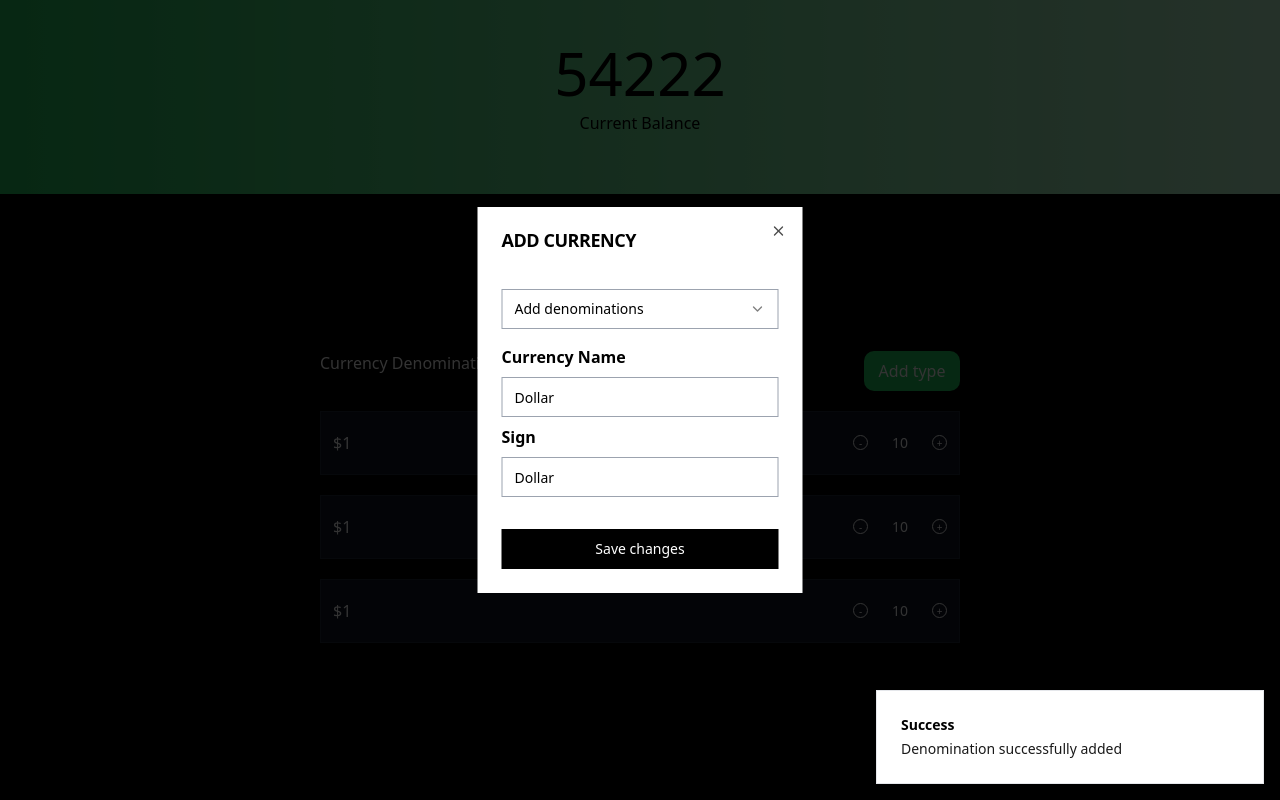
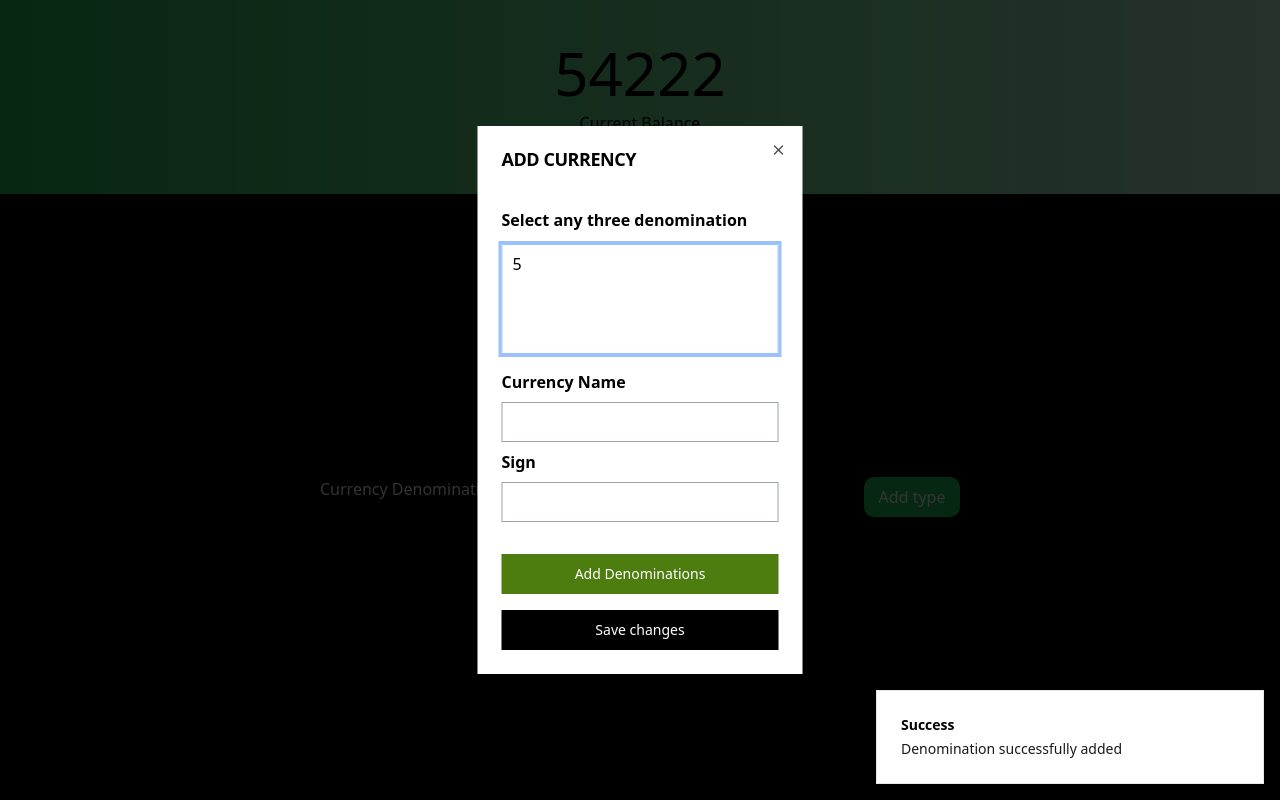
Before and after one commit to KamrulHasaanAnanda/mobpay-task, a Next.js app: page / in a window 1280 px wide. Both pictures are taken after typing "Sample", "5" into the empty fields and a click on the button "Save". Built offline with nearby package versions, Linux system fonts and the light colour scheme.

Commit message:
currency added

```diff
--- a/src/components/CurrencyModal.jsx
+++ b/src/components/CurrencyModal.jsx
@@ -1,4 +1,4 @@
-import React from "react";
+import React, { useEffect, useState } from "react";
 import { Button } from "@/components/ui/button";
 
 import { Input } from "@/components/ui/input";
@@ -18,53 +18,207 @@ import {
   SelectTrigger,
   SelectValue,
 } from "@/components/ui/select";
-function CurrencyModal({open,setopen}) {
+import { useToast } from "./ui/use-toast";
+
+function CurrencyModal({ open, setopen, setdenominationsModal }) {
+  const { toast } = useToast();
+
+  const [denominations, setdenominations] = useState();
+  const [formData, setformData] = useState({
+    denominations: null,
+    currency_name: null,
+    currency_sign: null,
+  });
+
+  const [errorMessage, seterrorMessage] = useState({
+    denominations: null,
+    currency_name: null,
+    currency_sign:null,
+  });
+
+  useEffect(() => {
+    let data = localStorage.getItem("denominations");
+    data = JSON.parse(data);
+    console.log("data", data);
+    if (data?.length > 0) {
+      setdenominations(data);
+    } else {
+      setopen(false);
+      setdenominationsModal(true);
+    }
+  }, [open]);
+
+  let handleSelectChange = (e) => {
+    let name = e.target.name;
+    let values = Array.from(e.target.selectedOptions, (option) => option.value);
+    setformData({
+      ...formData,
+      [name]: values,
+    });
+  };
+
+  let handleChange = (e) => {
+    let name = e.target.name;
+    let values = e.target.value;
+    setformData({
+      ...formData,
+      [name]: values,
+    });
+  };
+  let submit = ()=>{
+    console.log('formData', formData)
+    if (!formData?.currency_name) {
+      seterrorMessage({
+        ...errorMessage,
+        currency_name: "Currency name is empty",
+      });
+    }
+    if (!formData?.currency_sign) {
+      seterrorMessage({
+        ...errorMessage,
+        currency_sign: "Currency sign can not be empty",
+      });
+    }
+    if (formData?.denominations?.length === 0 ) {
+      seterrorMessage({
+        ...errorMessage,
+        denominations: "Denominations can not be empty or less than three",
+      });
+    }
+    else{
+      seterrorMessage({
+        currency_name:null,
+        currency_sign:null,
+        denominations:null
+      })
+
+      localStorage.setItem("currency",JSON.stringify(formData))
+      toast({
+        variant: "success",
+        title: "Success ",
+        description: "Currency successfully added",
+        //
+      });
+      setopen(false)
+
+    }
+
+  }
   return (
     <Dialog open={open} onOpenChange={setopen}>
-
       <DialogContent className="sm:max-w-[325px] w-11/12 bg-white border-none rounded">
         <DialogHeader>
           <DialogTitle>ADD CURRENCY</DialogTitle>
         </DialogHeader>
         <div className="grid py-4">
           <div className="flex flex-col gap-2 mt-2 mb-4">
-            <Select>
+            {/* <Select>
               <SelectTrigger className="w-full border border-gray-400 z-50">
-                <SelectValue placeholder="Add denominations" />
+                <SelectValue placeholder="Denominations" />
               </SelectTrigger>
               <SelectContent>
-                <SelectItem value="light">Light</SelectItem>
-                <SelectItem value="dark">Dark</SelectItem>
-                <SelectItem value="system">System</SelectItem>
+                {denominations?.length > 0 &&
+                  denominations.map((denomination) => (
+                    <SelectItem
+                      value={denomination.value}
+                      key={denomination.name}
+                    >
+                      {denomination.value}
+                    </SelectItem>
+                  ))}
               </SelectContent>
-            </Select>
+            </Select> */}
+            <h4 htmlFor="name" className="font-semibold">
+              Select any three denomination
+            </h4>
+            <select
+              id="fruits"
+              name="denominations"
+              multiple
+              onChange={handleSelectChange}
+              value={formData.denominations}
+              className="mt-1 w-full border rounded-md p-2 focus:outline-none focus:ring focus:border-blue-300"
+            >
+              {denominations?.length > 0 &&
+                denominations.map((denomination) => (
+                  <option value={denomination.value} key={denomination.name}>
+                    {denomination.value}
+                  </option>
+                ))}
+            </select>
+            {errorMessage.denominations && (
+              <p
+                style={{
+                  color: " #F44336",
+                  fontWeight: 500,
+                  fontSize: 13,
+                }}
+              >
+                {errorMessage?.denominations}
+              </p>
+            )}
           </div>
           <div className="flex flex-col gap-2">
             <h4 htmlFor="name" className="font-semibold">
               Currency Name
             </h4>
             <Input
-              id="c_name"
-              value="Dollar"
+              value={formData?.currency_name}
+              name="currency_name"
               className="border border-gray-400"
+              onChange={handleChange}
             />
+             {errorMessage.currency_name && (
+              <p
+                style={{
+                  color: " #F44336",
+                  fontWeight: 500,
+                  fontSize: 13,
+                }}
+              >
+                {errorMessage?.currency_name}
+              </p>
+            )}
           </div>
           <div className="flex flex-col gap-2 mt-2">
             <h4 htmlFor="name" className="font-semibold">
               Sign
             </h4>
             <Input
-              id="c_name"
-              value="Dollar"
+              name={"currency_sign"}
+              value={formData?.currency_sign}
               className="border border-gray-400"
+              onChange={handleChange}
             />
+             {errorMessage.currency_sign && (
+              <p
+                style={{
+                  color: " #F44336",
+                  fontWeight: 500,
+                  fontSize: 13,
+                }}
+              >
+                {errorMessage?.currency_sign}
+              </p>
+            )}
           </div>
         </div>
 
         <Button
+          className="w-full bg-lime-700 text-white hover:bg-black"
+          varient
+          onClick={() => {
+            setopen(false);
+            setdenominationsModal(true);
+          }}
+        >
+          Add Denominations
+        </Button>
+        <Button
           type="submit"
           className="w-full bg-black text-white hover:bg-slate-600"
           varient
+          onClick={submit}
         >
           Save changes
         </Button>
--- a/src/components/DenominationModal.jsx
+++ b/src/components/DenominationModal.jsx
@@ -40,7 +40,7 @@ function DenominationModal({ open, setopen, setCurrencyModal }) {
     });
   };
   let addDenomination = () => {
-    console.log("formData", formData);
+    // console.log("formData", formData);
     let oldData = localStorage.getItem("denominations");
     if (!formData?.denominationName) {
       seterrorMessage({
@@ -58,10 +58,41 @@ function DenominationModal({ open, setopen, setCurrencyModal }) {
         denominationName: null,
         denominationValue: null,
       });
+
+      if (oldData) {
+        oldData = JSON.parse(oldData);
+
         let denomination = {
           name: formData?.denominationName,
           value: formData?.denominationValue,
         };
+
+        let newArray = [denomination, ...oldData];
+        toast({
+          variant: "success",
+          title: "Success ",
+          description: "Denomination successfully added",
+          //
+        });
+        setformData({
+          denominationName: "",
+          denominationValue: "",
+        });
+        // console.log("denomination", denomination);
+
+        localStorage.setItem("denominations", JSON.stringify(newArray));
+        // setTimeout(() => {
+        setopen(false);
+        setCurrencyModal(true);
+        // }, 1000);
+      } else {
+        let denomination = [
+          {
+            name: formData?.denominationName,
+            value: formData?.denominationValue,
+          },
+        ];
+
         toast({
           variant: "success",
           title: "Success ",
@@ -71,8 +102,15 @@ function DenominationModal({ open, setopen, setCurrencyModal }) {
         // console.log("denomination", denomination);
 
         localStorage.setItem("denominations", JSON.stringify(denomination));
+        setformData({
+          denominationName: "",
+          denominationValue: "",
+        });
+        // setTimeout(() => {
         setopen(false);
         setCurrencyModal(true);
+        // }, 1000);
+      }
     }
   };
   // console.log("errorMessage", errorMessage);
--- a/src/components/Denominations.jsx
+++ b/src/components/Denominations.jsx
@@ -1,12 +1,22 @@
-import React from 'react'
-import { Input } from './ui/input'
+import React, { useState } from "react";
+import { Input } from "./ui/input";
 
-function Denominations() {
+function Denominations({ value, sign }) {
+  const [input, setinput] = useState(0);
+  const handleChange = (value) => {
+    // Ensure the value is not less than 0
+    const newValue = Math.max(0, input + value);
+    setinput(newValue);
+  };
   return (
     <div className="h-16 p-3 mt-5 flex justify-between items-center self-stretch rounded-md border border-solid border-gray-800 bg-gray-900">
-    <p className="text-base font-medium leading-6 text-white">$1</p>
+      <p className="text-base font-medium leading-6 text-white">
+        {sign}
+        {value}
+      </p>
       <div class="flex w-120 justify-center items-center gap-3 text-white">
         <h4
+          onClick={() => handleChange(-1)}
           style={{
             borderRadius: "50%",
             width: 15,
@@ -17,8 +27,9 @@ function Denominations() {
         >
           -
         </h4>
-      <Input className="w-10 border-none" value={10} />
+        <Input className="w-10 border-none" value={input} />
         <h4
+          onClick={() => handleChange(1)}
           style={{
             borderRadius: "50%",
             width: 15,
@@ -31,7 +42,7 @@ function Denominations() {
         </h4>
       </div>
     </div>
-  )
+  );
 }
 
-export default Denominations
+export default Denominations;
--- a/src/pages/_app.js
+++ b/src/pages/_app.js
@@ -20,6 +20,7 @@ export default function App({ Component, pageProps }) {
  if(!denominations){
   setdenominationsModal(true)
  }
+ setCurrencyModal(true)
   }, [])
 
 
@@ -32,7 +33,7 @@ export default function App({ Component, pageProps }) {
     >
       <Component {...pageProps} />
       <DenominationModal open={denominationsModal} setopen={setdenominationsModal} setCurrencyModal={setCurrencyModal}/>
-      <CurrencyModal open={currencyModal} setopen={setCurrencyModal}/>
+      <CurrencyModal open={currencyModal} setopen={setCurrencyModal} setdenominationsModal={setdenominationsModal}/>
       <Toaster  />
 
     </div>
--- a/src/pages/index.js
+++ b/src/pages/index.js
@@ -1,19 +1,29 @@
-import { useState } from "react";
+import { useEffect, useState } from "react";
 
 import Denominations from "@/components/Denominations";
 import DenominationAdd from "@/components/DenominationAdd";
 import Balance from "@/components/Balance";
 export default function Home() {
   const [open, setopen] = useState(false);
+  const [data, setdata] = useState();
+  useEffect(() => {
+    let currencyData = localStorage.getItem("currency");
+    currencyData = JSON.parse(currencyData);
+    setdata(currencyData);
+  }, []);
+  // console.log("data domi", data?.denominations?.length);
+
   return (
     <main className={`flex flex-col h-screen bg-black w-full `}>
       <Balance />
       <div className="flex flex-col items-center justify-center h-full">
         <div className=" md:w-1/2 w-11/12 sm:w-11/12 lg:w-1/2">
           <DenominationAdd />
-          <Denominations />
-          <Denominations />
-          <Denominations />
+          {data?.denominations.length > 0 &&
+            data?.denominations.map((denomination,index) => (
+              <Denominations key={index} value={denomination} sign={data?.currency_sign} />
+            ))
+            }
         </div>
       </div>
     </main>
```
Lines whose indentation alone changed are shown as unchanged.
